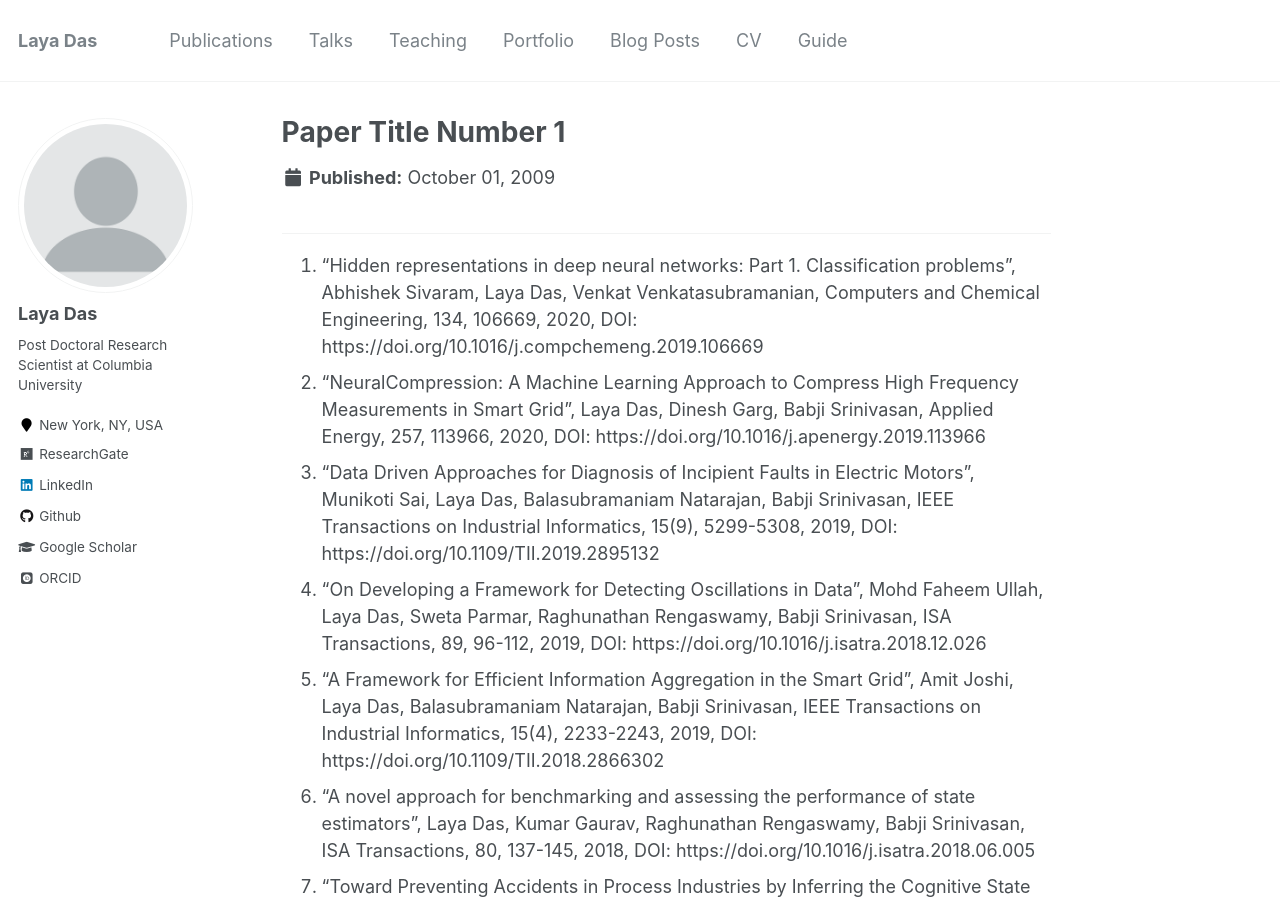
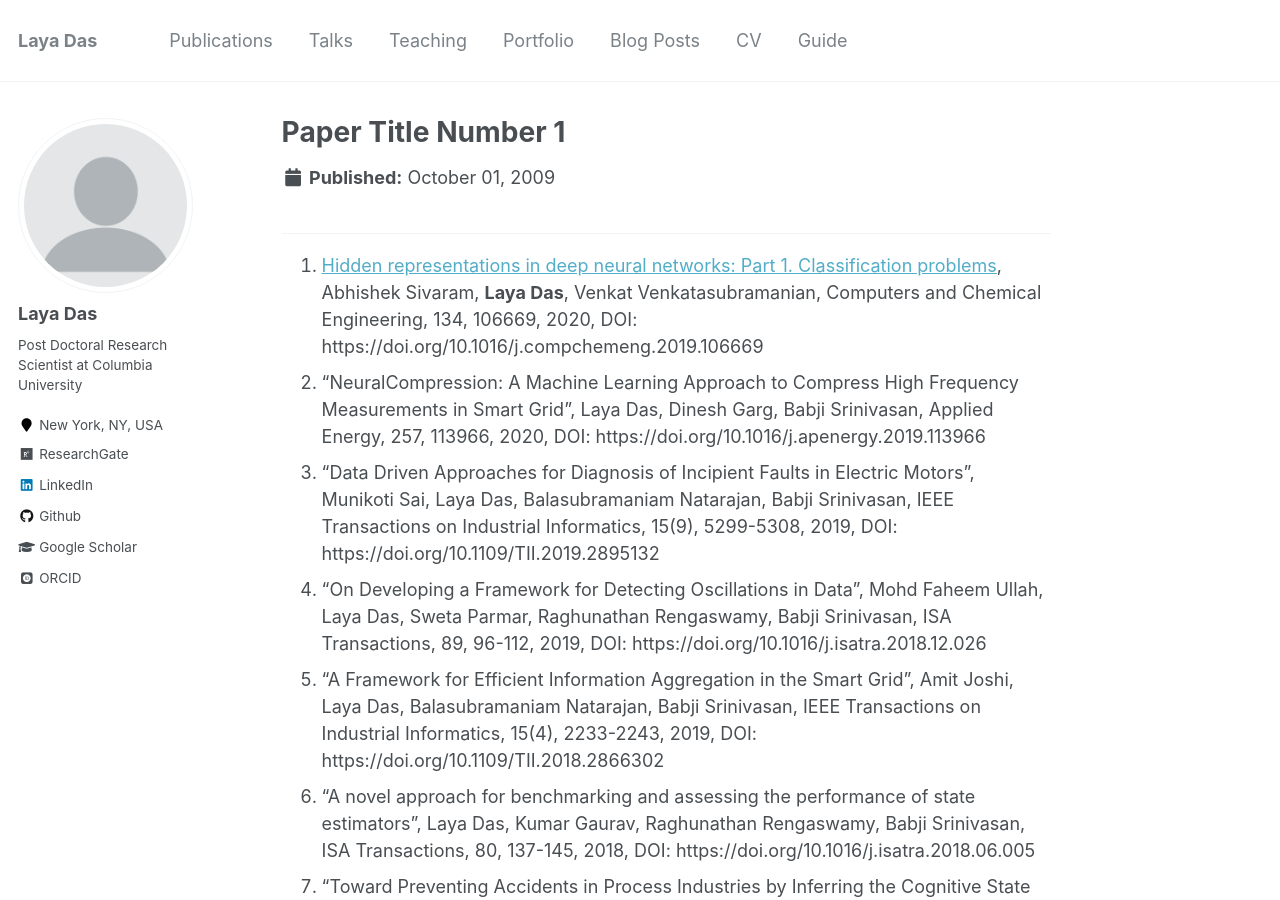
Before and after one commit to layadas/layadas.github.io, a Jekyll site: the page built from _publications/2009-10-01-paper-title-number-1.md, in a window 1280 px wide and 900 px high. Built offline with Jekyll 4.4.1, drawn with Linux system fonts in a browser that asks for light colours; some web fonts are replaced; part of the change alters nothing that is shown.

Commit message:
Update 2009-10-01-paper-title-number-1.md

```diff
--- a/_publications/2009-10-01-paper-title-number-1.md
+++ b/_publications/2009-10-01-paper-title-number-1.md
@@ -1,6 +1,6 @@
 ---
-1.	“Hidden representations in deep neural networks: Part 1. Classification problems”, Abhishek Sivaram, Laya Das, Venkat Venkatasubramanian, Computers and Chemical Engineering, 134, 106669, 2020, DOI: https://doi.org/10.1016/j.compchemeng.2019.106669
-2.	“NeuralCompression: A Machine Learning Approach to Compress High Frequency Measurements in Smart Grid”, Laya Das, Dinesh Garg, Babji Srinivasan, Applied Energy, 257, 113966, 2020, DOI: https://doi.org/10.1016/j.apenergy.2019.113966
+11.	[Hidden representations in deep neural networks: Part 1. Classification problems](https://www.sciencedirect.com/science/article/pii/S0098135419306878), Abhishek Sivaram, **Laya Das**, Venkat Venkatasubramanian, Computers and Chemical Engineering, 134, 106669, 2020, DOI: https://doi.org/10.1016/j.compchemeng.2019.106669
+9.	“NeuralCompression: A Machine Learning Approach to Compress High Frequency Measurements in Smart Grid”, Laya Das, Dinesh Garg, Babji Srinivasan, Applied Energy, 257, 113966, 2020, DOI: https://doi.org/10.1016/j.apenergy.2019.113966
 3.	“Data Driven Approaches for Diagnosis of Incipient Faults in Electric Motors”, Munikoti Sai, Laya Das, Balasubramaniam Natarajan, Babji Srinivasan, IEEE Transactions on Industrial Informatics, 15(9), 5299-5308, 2019, DOI: https://doi.org/10.1109/TII.2019.2895132
 4.	“On Developing a Framework for Detecting Oscillations in Data”, Mohd Faheem Ullah, Laya Das, Sweta Parmar, Raghunathan Rengaswamy, Babji Srinivasan, ISA Transactions, 89, 96-112, 2019, DOI: https://doi.org/10.1016/j.isatra.2018.12.026
 5.	“A Framework for Efficient Information Aggregation in the Smart Grid”, Amit Joshi, Laya Das, Balasubramaniam Natarajan, Babji Srinivasan, IEEE Transactions on Industrial Informatics, 15(4), 2233-2243, 2019, DOI: https://doi.org/10.1109/TII.2018.2866302
```
